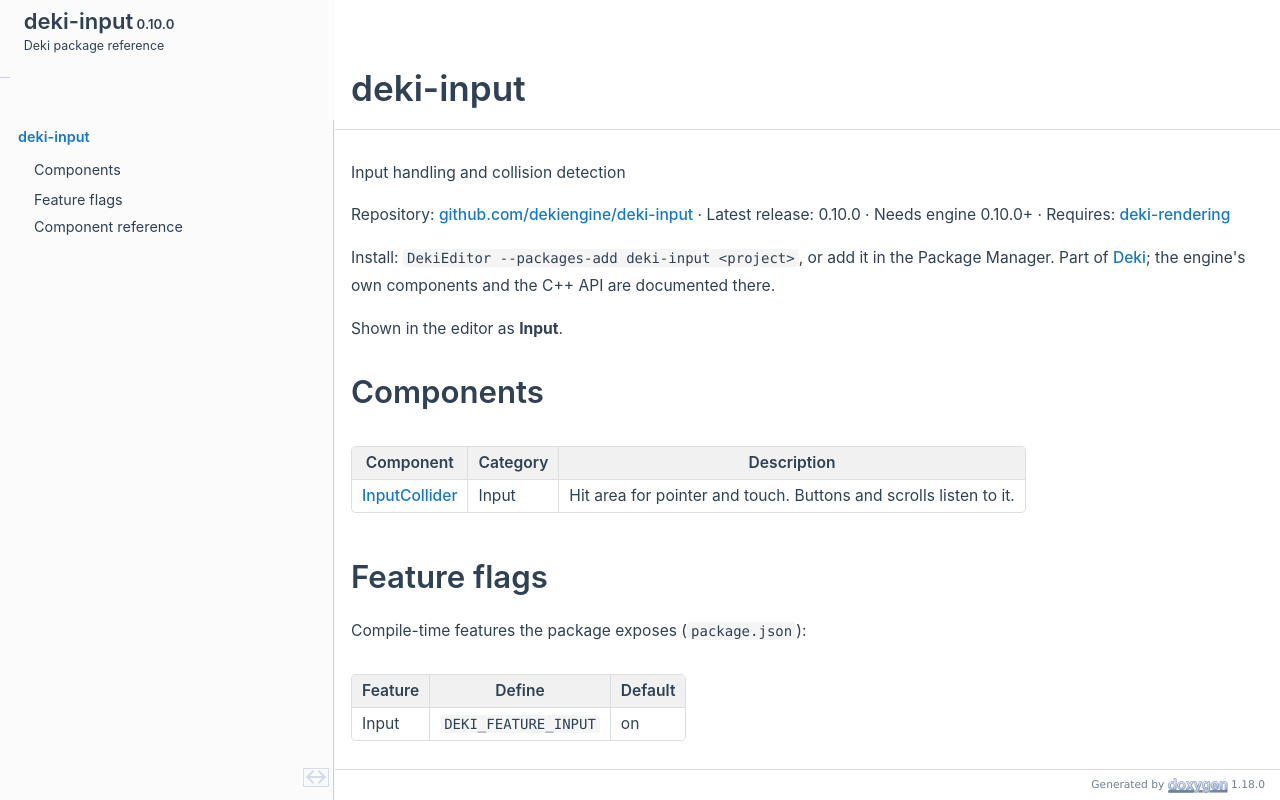
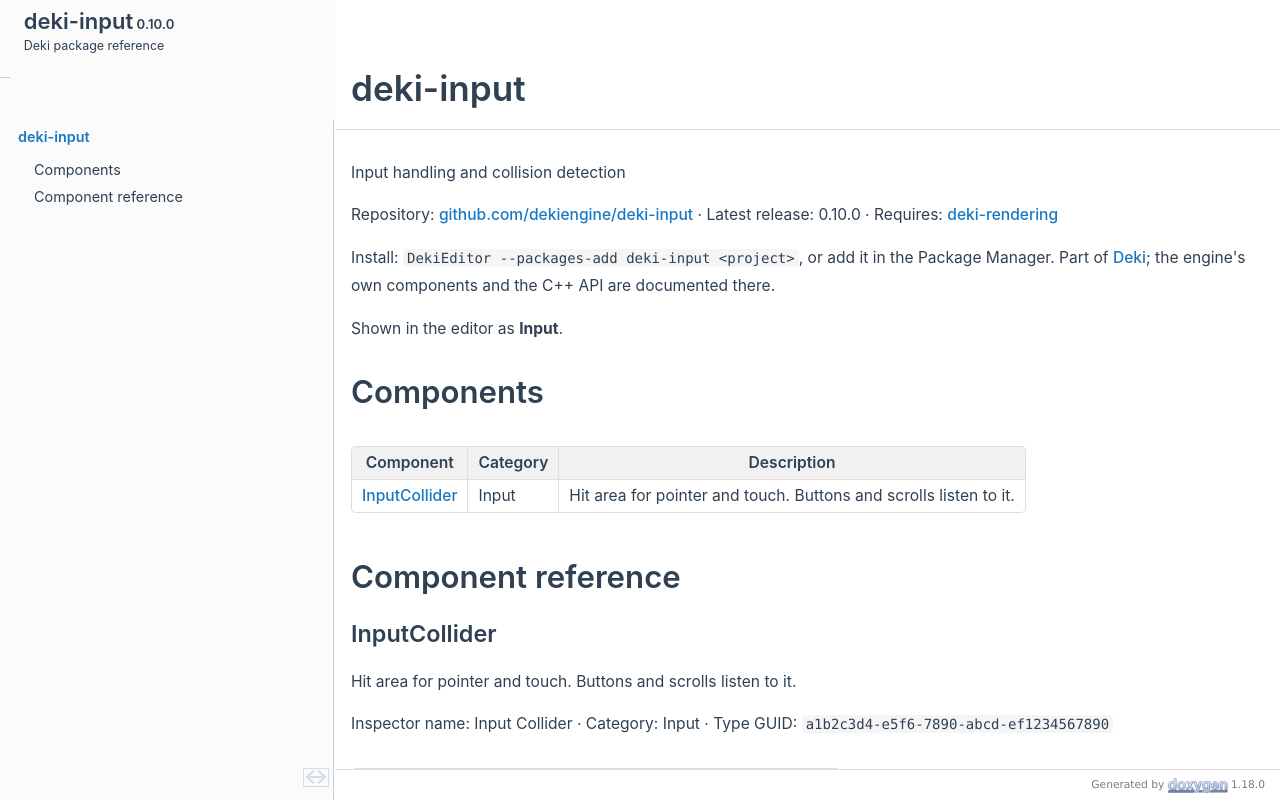
Before and after one commit to dekiengine/deki-input, a plain HTML site: page index.html in a window 1280 px wide. Drawn offline with Linux system fonts and the light colour scheme.

Commit message:
Docs for deki-input from deki-editor 9500697

```diff
--- a/index.html
+++ b/index.html
@@ -80,7 +80,7 @@ document.addEventListener('DOMContentLoaded',() => { initNavTree('index.html',''
 <div class="contents">
 <div class="textblock"><p><a class="anchor" id="mainpage"></a></p>
 <p>Input handling and collision detection</p>
-<p>Repository: <a href="https://github.com/dekiengine/deki-input">github.com/dekiengine/deki-input</a> · Latest release: 0.10.0 · Needs engine 0.10.0+ · Requires: <a href="https://dekiengine.github.io/deki-rendering/">deki-rendering</a></p>
+<p>Repository: <a href="https://github.com/dekiengine/deki-input">github.com/dekiengine/deki-input</a> · Latest release: 0.10.0 · Requires: <a href="https://dekiengine.github.io/deki-rendering/">deki-rendering</a></p>
 <p>Install: <span class="tt">DekiEditor --packages-add deki-input &lt;project&gt;</span>, or add it in the Package Manager. Part of <a href="https://dekiengine.github.io/docs/">Deki</a>; the engine's own components and the C++ API are documented there.</p>
 <p>Shown in the editor as <b>Input</b>.</p>
 <h1 class="doxsection"><a class="anchor" id="autotoc_md0"></a>
@@ -92,15 +92,6 @@ Components</h1>
 <td class="markdownTableBodyNone"><a class="el" href="#c-inputcollider" title="InputCollider">InputCollider</a>  </td><td class="markdownTableBodyNone">Input  </td><td class="markdownTableBodyNone">Hit area for pointer and touch. Buttons and scrolls listen to it.  </td></tr>
 </table>
 <h1 class="doxsection"><a class="anchor" id="autotoc_md1"></a>
-Feature flags</h1>
-<p>Compile-time features the package exposes (<span class="tt">package.json</span>):</p>
-<table class="markdownTable">
-<tr class="markdownTableHead">
-<th class="markdownTableHeadNone">Feature  </th><th class="markdownTableHeadNone">Define  </th><th class="markdownTableHeadNone">Default  </th></tr>
-<tr class="markdownTableRowOdd">
-<td class="markdownTableBodyNone">Input  </td><td class="markdownTableBodyNone"><span class="tt">DEKI_FEATURE_INPUT</span>  </td><td class="markdownTableBodyNone">on  </td></tr>
-</table>
-<h1 class="doxsection"><a class="anchor" id="autotoc_md2"></a>
 Component reference</h1>
 <h2 class="doxsection"><a class="anchor" id="c-inputcollider"></a>
 InputCollider</h2>
--- a/navtreedata.js
+++ b/navtreedata.js
@@ -26,8 +26,7 @@ var NAVTREE =
 [
   [ "deki-input", "index.html", [
     [ "Components", "index.html#autotoc_md0", null ],
-    [ "Feature flags", "index.html#autotoc_md1", null ],
-    [ "Component reference", "index.html#autotoc_md2", [
+    [ "Component reference", "index.html#autotoc_md1", [
       [ "InputCollider", "index.html#c-inputcollider", null ]
     ] ]
   ] ]
--- a/navtreeindex0.js
+++ b/navtreeindex0.js
@@ -3,7 +3,6 @@ var NAVTREEINDEX0 =
 "index.html":[],
 "index.html#autotoc_md0":[0],
 "index.html#autotoc_md1":[1],
-"index.html#autotoc_md2":[2],
-"index.html#c-inputcollider":[2,0],
+"index.html#c-inputcollider":[1,0],
 "pages.html":[]
 };
```
Also changed, not shown: doxygen_crawl.html (+0 -1 lines).
